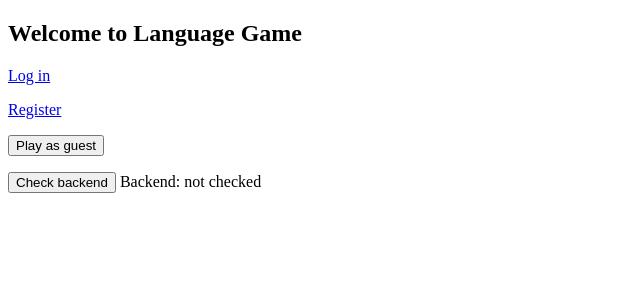
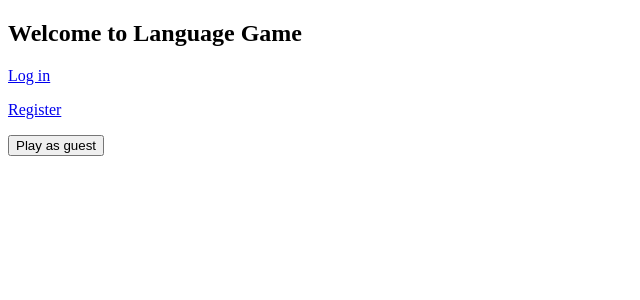
Before and after one commit to COSC-499-W2026/capstone-project-team-9, a Vue app in the folder app/frontend/: page / in a window 1280 px wide. Shown: the top 300 px of the page, without its empty margins (0-640 px from the left). Built offline with nearby package versions, Linux system fonts and the light colour scheme.

Commit message:
hide backend status check button

```diff
--- a/app/frontend/src/app.vue
+++ b/app/frontend/src/app.vue
@@ -30,6 +30,6 @@ const showHeader = computed(() => route.name !== 'landing')
   </main>
 
   <footer>
-    <BackendStatus />
+    <!-- <BackendStatus /> -->
   </footer>
 </template>
```
